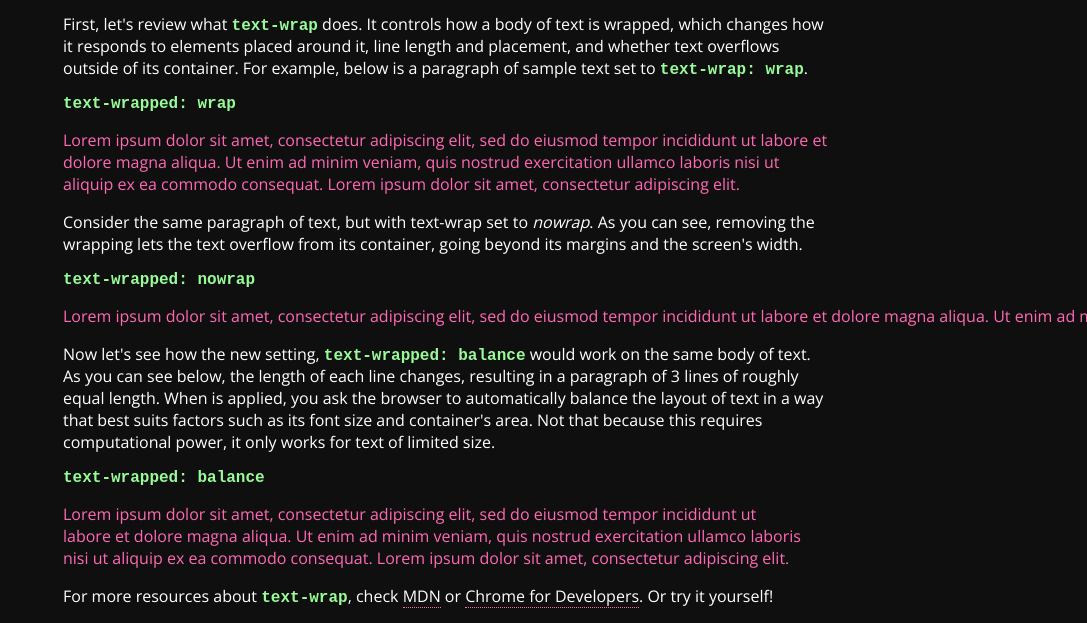
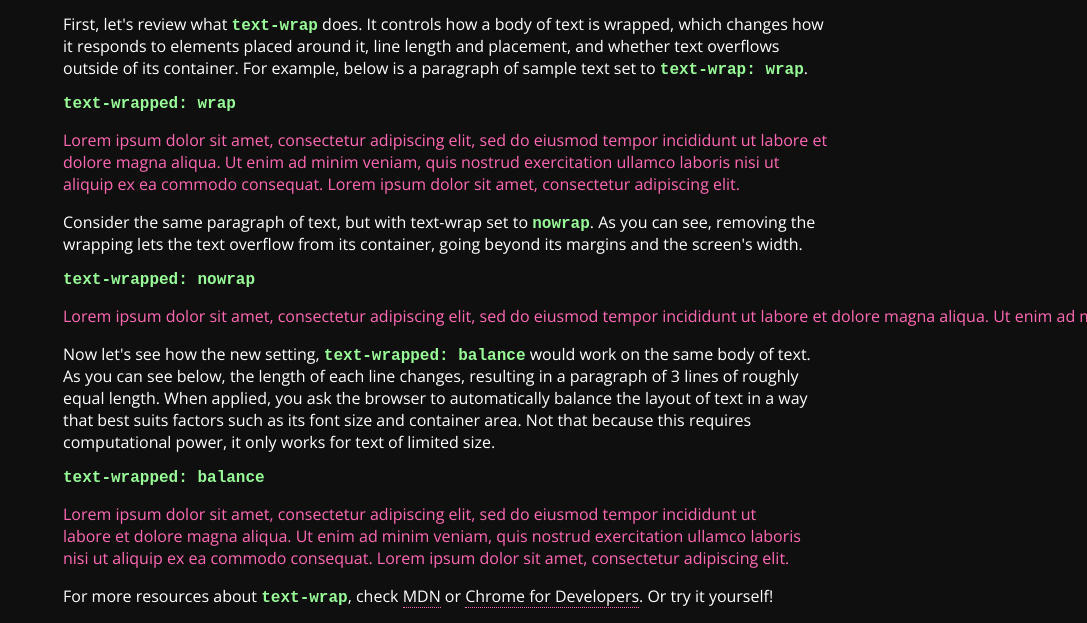
Before and after one commit to AliaElKattan/text-wrapper-tutorial, a plain HTML site: page index.html in a window 1280 px wide. Shown: the part 191-814 px from the top of the page, without its empty margins (193-1280 px from the left). Drawn offline with nearby package versions, Linux system fonts and the light colour scheme.

Commit message:
Update index.html

```diff
--- a/index.html
+++ b/index.html
@@ -35,7 +35,7 @@
     </p>
 
     <p>
-      Consider the same paragraph of text, but with text-wrap set to <i>nowrap</i>. As you can see, removing the wrapping lets the text overflow from its container, going beyond its margins and the screen's width.
+      Consider the same paragraph of text, but with text-wrap set to <span id="code">nowrap</span>. As you can see, removing the wrapping lets the text overflow from its container, going beyond its margins and the screen's width.
     </p>
  <p id="code">text-wrapped: nowrap</p>
 
@@ -44,7 +44,7 @@
       Lorem ipsum dolor sit amet, consectetur adipiscing elit, sed do eiusmod tempor incididunt ut labore et dolore magna aliqua. Ut enim ad minim veniam, quis nostrud exercitation ullamco laboris nisi ut aliquip ex ea commodo consequat.
     </p>
 
-    <p> Now let's see how the new setting, <span id="code">text-wrapped: balance</span> would work on the same body of text. As you can see below, the length of each line changes, resulting in a paragraph of 3 lines of roughly equal length. When is applied, you ask the browser to automatically balance the layout of text in a way that best suits factors such as its font size and container's area. Not that because this requires computational power, it only works for text of limited size.</p>
+    <p> Now let's see how the new setting, <span id="code">text-wrapped: balance</span> would work on the same body of text. As you can see below, the length of each line changes, resulting in a paragraph of 3 lines of roughly equal length. When applied, you ask the browser to automatically balance the layout of text in a way that best suits factors such as its font size and container area. Not that because this requires computational power, it only works for text of limited size.</p>
 
  <p id="code">text-wrapped: balance</p>
 
```
